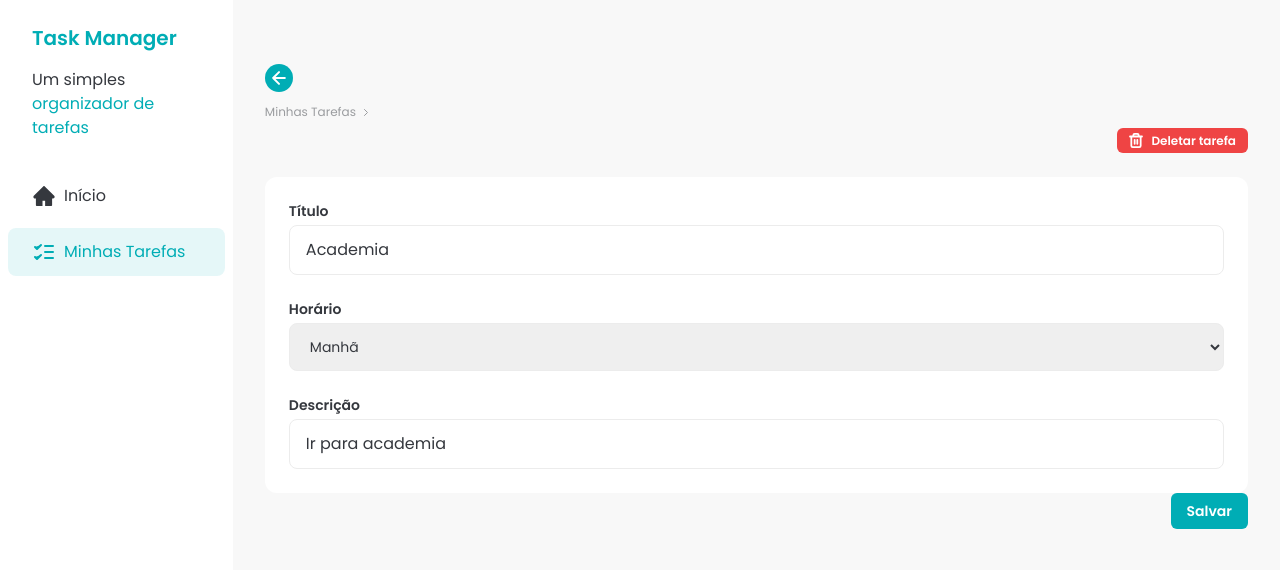
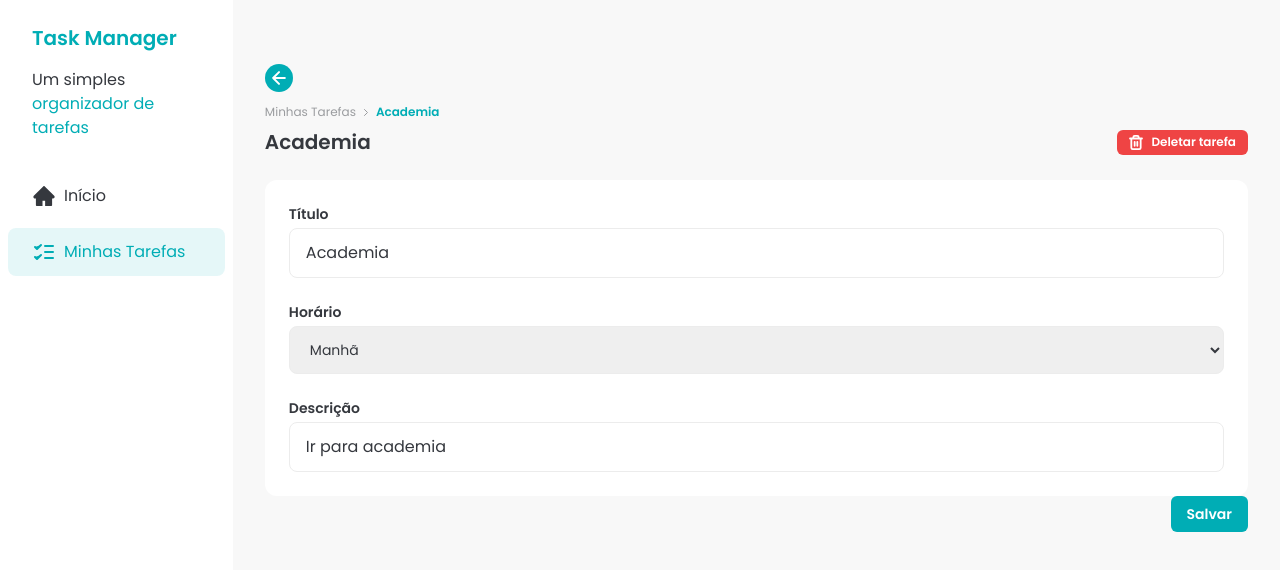
Before and after one commit to araujoerick/task-manager, a React (Vite) app: page /task/1 in a window 1280 px wide. Shown: the top 570 px of the page. Built offline with nearby package versions, Linux system fonts and the light colour scheme; data requests are answered from the project's data file.

Commit message:
✨ feat: add hook to get and update a task on TaskDetails

```diff
--- a/src/hooks/data/use-delete-task.js
+++ b/src/hooks/data/use-delete-task.js
@@ -9,6 +9,9 @@
       const response = await fetch(`http://localhost:3000/tasks/${taskId}`, {
         method: "DELETE",
       });
+      if (!response.ok) {
+        throw new Error();
+      }
       const deletedTask = await response.json();
       return deletedTask;
     },
--- /dev/null
+++ b/src/hooks/data/use-get-task.js
@@ -0,0 +1,13 @@
+import { useQuery } from "@tanstack/react-query";
+
+export const useGetTask = ({ taskId, onSuccess }) => {
+  return useQuery({
+    queryKey: ["task", taskId],
+    queryFn: async () => {
+      const response = await fetch(`http://localhost:3000/tasks/${taskId}`);
+      const task = await response.json();
+      onSuccess(task);
+      return task;
+    },
+  });
+};
--- a/src/hooks/data/use-update-task.js
+++ b/src/hooks/data/use-update-task.js
@@ -1 +1,31 @@
-export const useUpdateTask = () => {};
+import { useMutation, useQueryClient } from "@tanstack/react-query";
+
+export const useUpdateTask = (taskId) => {
+  const queryClient = useQueryClient();
+
+  return useMutation({
+    mutationKey: ["updateTask", taskId],
+    mutationFn: async (newTask) => {
+      const response = await fetch(`http://localhost:3000/tasks/${taskId}`, {
+        method: "PATCH",
+        body: JSON.stringify({
+          title: newTask.title.trim(),
+          description: newTask.description.trim(),
+          time: newTask.time.trim(),
+        }),
+      });
+      if (!response.ok) {
+        throw new Error();
+      }
+      const updatedTask = await response.json();
+      queryClient.setQueryData(["tasks"], (oldTasks) => {
+        return oldTasks.map((oldTask) => {
+          if (oldTask.id === updatedTask.id) {
+            return updatedTask;
+          }
+          return oldTask;
+        });
+      });
+    },
+  });
+};
--- a/src/pages/TaskDetails.jsx
+++ b/src/pages/TaskDetails.jsx
@@ -1,4 +1,3 @@
-import { useMutation, useQuery, useQueryClient } from "@tanstack/react-query";
 import { useForm } from "react-hook-form";
 import { Link, useNavigate, useParams } from "react-router-dom";
 import { toast } from "sonner";
@@ -8,11 +7,13 @@
 import Button from "../components/ui/Button";
 import Input from "../components/ui/Input";
 import TimeSelect from "../components/ui/TimeSelect";
+import { useDeleteTask } from "../hooks/data/use-delete-task";
+import { useGetTask } from "../hooks/data/use-get-task";
+import { useUpdateTask } from "../hooks/data/use-update-task";
 
 const TaskDetailsPage = () => {
   const { taskId } = useParams();
   const navigate = useNavigate();
-  const queryClient = useQueryClient();
 
   const {
     register,
@@ -21,56 +22,14 @@
     reset,
   } = useForm();
 
-  const { data: task } = useQuery({
-    queryKey: ["task", taskId],
-    queryFn: async () => {
-      const response = await fetch(`http://localhost:3000/tasks/${taskId}`);
-      const data = await response.json();
-      reset(data);
-    },
+  const { data: task } = useGetTask({
+    taskId,
+    onSuccess: (task) => reset(task),
   });
 
-  const { mutate: updateTask, isPending: isUpdating } = useMutation({
-    mutationKey: ["updateTask", taskId],
-    mutationFn: async (task) => {
-      const response = await fetch(`http://localhost:3000/tasks/${taskId}`, {
-        method: "PATCH",
-        body: JSON.stringify({
-          title: task.title.trim(),
-          description: task.description.trim(),
-          time: task.time.trim(),
-        }),
-      });
-      if (!response.ok) {
-        throw new Error();
-      }
-      const updatedTask = await response.json();
-      queryClient.setQueryData(["tasks"], (oldTasks) => {
-        return oldTasks.map((oldTask) => {
-          if (oldTask.id === updatedTask.id) {
-            return updatedTask;
-          }
-          return oldTask;
-        });
-      });
-    },
-  });
+  const { mutate: updateTask, isPending: isUpdating } = useUpdateTask(taskId);
 
-  const { mutate: deleteTask, isPending: isDeleting } = useMutation({
-    mutationKey: ["deleteTask", taskId],
-    mutationFn: async () => {
-      const response = await fetch(`http://localhost:3000/tasks/${taskId}`, {
-        method: "DELETE",
-      });
-      if (!response.ok) {
-        throw new Error();
-      }
-      const deletedTask = await response.json();
-      queryClient.setQueryData(["tasks"], (oldTasks) => {
-        return oldTasks.filter((oldTask) => oldTask.id !== deletedTask.id);
-      });
-    },
-  });
+  const { mutate: deleteTask, isPending: isDeleting } = useDeleteTask(taskId);
 
   const handleSaveClick = async (data) => {
     updateTask(data, {
```
